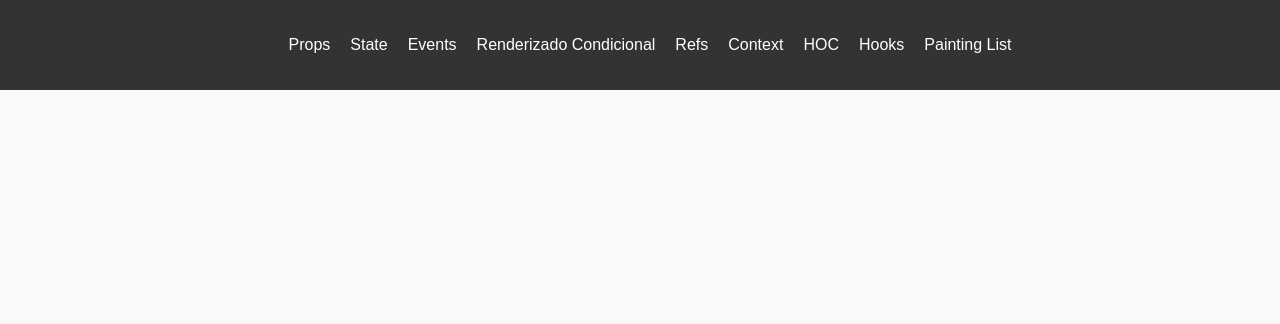
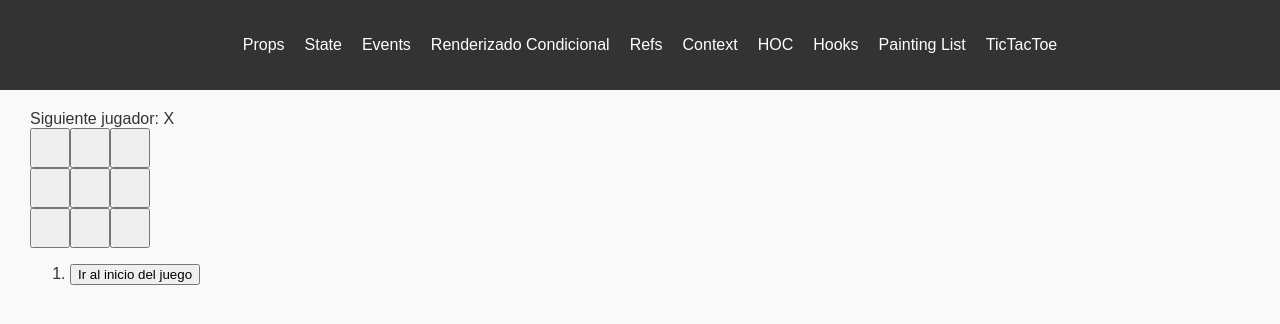
Before and after one commit to labmiracle/Nicolas-Fontana, a React (Vite) app in the folder React/: page /tic-tac-toe in a window 1280 px wide. Shown: the top 324 px of the page. Built offline with nearby package versions, Linux system fonts and the light colour scheme.

Commit message:
Exercise of TicTacToe finished

```diff
--- a/React/src/App.tsx
+++ b/React/src/App.tsx
@@ -34,6 +34,9 @@
                     <li>
                         <Link to="/painting-list">Painting List</Link>
                     </li>
+                    <li>
+                        <Link to="/tic-tac-toe">TicTacToe</Link>
+                    </li>
                 </ul>
             </nav>
             <div className="container">
--- /dev/null
+++ b/React/src/Components/TicTacToe/Components/Board/index.module.scss
@@ -0,0 +1,3 @@
+.boardRow {
+    display: flex;
+}
--- /dev/null
+++ b/React/src/Components/TicTacToe/Components/Board/index.tsx
@@ -0,0 +1,76 @@
+import Square from "../Square";
+import styles from "./index.module.scss";
+import { Fichas } from "../Game";
+
+function Board({
+    xIsNext,
+    squares,
+    onPlay,
+}: {
+    xIsNext: boolean;
+    squares: Fichas[];
+    onPlay: (nextSquares: Fichas[]) => void;
+}) {
+    const handleClick = (i: number) => {
+        const nextSquares = [...squares];
+        if (squares[i] || calculateWinner(squares)) {
+            return;
+        }
+        if (xIsNext) {
+            nextSquares[i] = "X";
+        } else {
+            nextSquares[i] = "O";
+        }
+        onPlay(nextSquares);
+    };
+
+    const winner = calculateWinner(squares);
+    let status;
+    if (winner) {
+        status = "Ganador: " + winner;
+    } else {
+        status = "Siguiente jugador: " + (xIsNext ? "X" : "O");
+    }
+
+    return (
+        <>
+            <div className="status">{status}</div>
+            <div className={styles.boardRow}>
+                <Square value={squares[0]} onSquareClick={() => handleClick(0)} />
+                <Square value={squares[1]} onSquareClick={() => handleClick(1)} />
+                <Square value={squares[2]} onSquareClick={() => handleClick(2)} />
+            </div>
+            <div className={styles.boardRow}>
+                <Square value={squares[3]} onSquareClick={() => handleClick(3)} />
+                <Square value={squares[4]} onSquareClick={() => handleClick(4)} />
+                <Square value={squares[5]} onSquareClick={() => handleClick(5)} />
+            </div>
+            <div className={styles.boardRow}>
+                <Square value={squares[6]} onSquareClick={() => handleClick(6)} />
+                <Square value={squares[7]} onSquareClick={() => handleClick(7)} />
+                <Square value={squares[8]} onSquareClick={() => handleClick(8)} />
+            </div>
+        </>
+    );
+}
+export default Board;
+
+const calculateWinner = (squares: Fichas[]) => {
+    const lines = [
+        [0, 1, 2],
+        [3, 4, 5],
+        [6, 7, 8],
+        [0, 3, 6],
+        [1, 4, 7],
+        [2, 5, 8],
+        [0, 4, 8],
+        [2, 4, 6],
+    ];
+    for (let i = 0; i < lines.length; i++) {
+        const [a, b, c] = lines[i];
+        if (squares[a] && squares[a] === squares[b] && squares[a] === squares[c]) {
+            return squares[a];
+        }
+    }
+    return null;
+};
--- /dev/null
+++ b/React/src/Components/TicTacToe/Components/Game/index.tsx
@@ -0,0 +1,46 @@
+import { useState } from "react";
+import Board from "../Board";
+
+export type Fichas = "X" | "O";
+
+function Game() {
+    const [history, setHistory] = useState([Array(9).fill(null)]);
+    const [currentMove, setCurrentMove] = useState(0);
+    const currentSquares = history[currentMove];
+    const xIsNext = currentMove % 2 === 0;
+
+    const handlePlay = (nextSquares: Fichas[]) => {
+        const nextHistory = [...history.slice(0, currentMove + 1), nextSquares];
+        setHistory(nextHistory);
+        setCurrentMove(nextHistory.length - 1);
+    };
+
+    const jumpTo = (nextMove: number) => {
+        setCurrentMove(nextMove);
+    };
+
+    const moves = history.map((_, move) => {
+        let description;
+        if (move > 0) {
+            description = "Ir al movimiento #" + move;
+        } else {
+            description = "Ir al inicio del juego";
+        }
+        return (
+            <li key={move}>
+                <button onClick={() => jumpTo(move)}>{description}</button>
+            </li>
+        );
+    });
+    return (
+        <div className="game">
+            <div className="game-board">
+                <Board xIsNext={xIsNext} squares={currentSquares} onPlay={handlePlay} />
+            </div>
+            <div className="game-info">
+                <ol>{moves}</ol>
+            </div>
+        </div>
+    );
+}
+export default Game;
--- /dev/null
+++ b/React/src/Components/TicTacToe/Components/Square/index.module.scss
@@ -0,0 +1,4 @@
+.square {
+    width: 40px;
+    height: 40px;
+}
--- /dev/null
+++ b/React/src/Components/TicTacToe/Components/Square/index.tsx
@@ -0,0 +1,11 @@
+import styles from "./index.module.scss";
+import { Fichas } from "../Game";
+
+function Square({ value, onSquareClick }: { value: Fichas; onSquareClick: () => void }) {
+    return (
+        <button className={styles.square} onClick={onSquareClick}>
+            {value}
+        </button>
+    );
+}
+export default Square;
--- /dev/null
+++ b/React/src/Components/TicTacToe/index.tsx
@@ -0,0 +1,6 @@
+import Game from "./Components/Game";
+
+function TicTacToe() {
+    return <Game />;
+}
+export default TicTacToe;
--- a/React/src/Routes/index.tsx
+++ b/React/src/Routes/index.tsx
@@ -8,6 +8,7 @@
 import ListOfPostsWithDataFetched from "../Components/HOC";
 import Hooks from "../Components/Hooks";
 import PaintingList from "../Components/PaintingLists";
+import TicTacToe from "../Components/TicTacToe";
 
 function RoutesPage() {
     return (
@@ -24,6 +25,7 @@
             />
             <Route path="/hooks" element={<Hooks />} />
             <Route path="/painting-list" element={<PaintingList />} />
+            <Route path="/tic-tac-toe" element={<TicTacToe />}/>
         </Routes>
     );
 }
```
